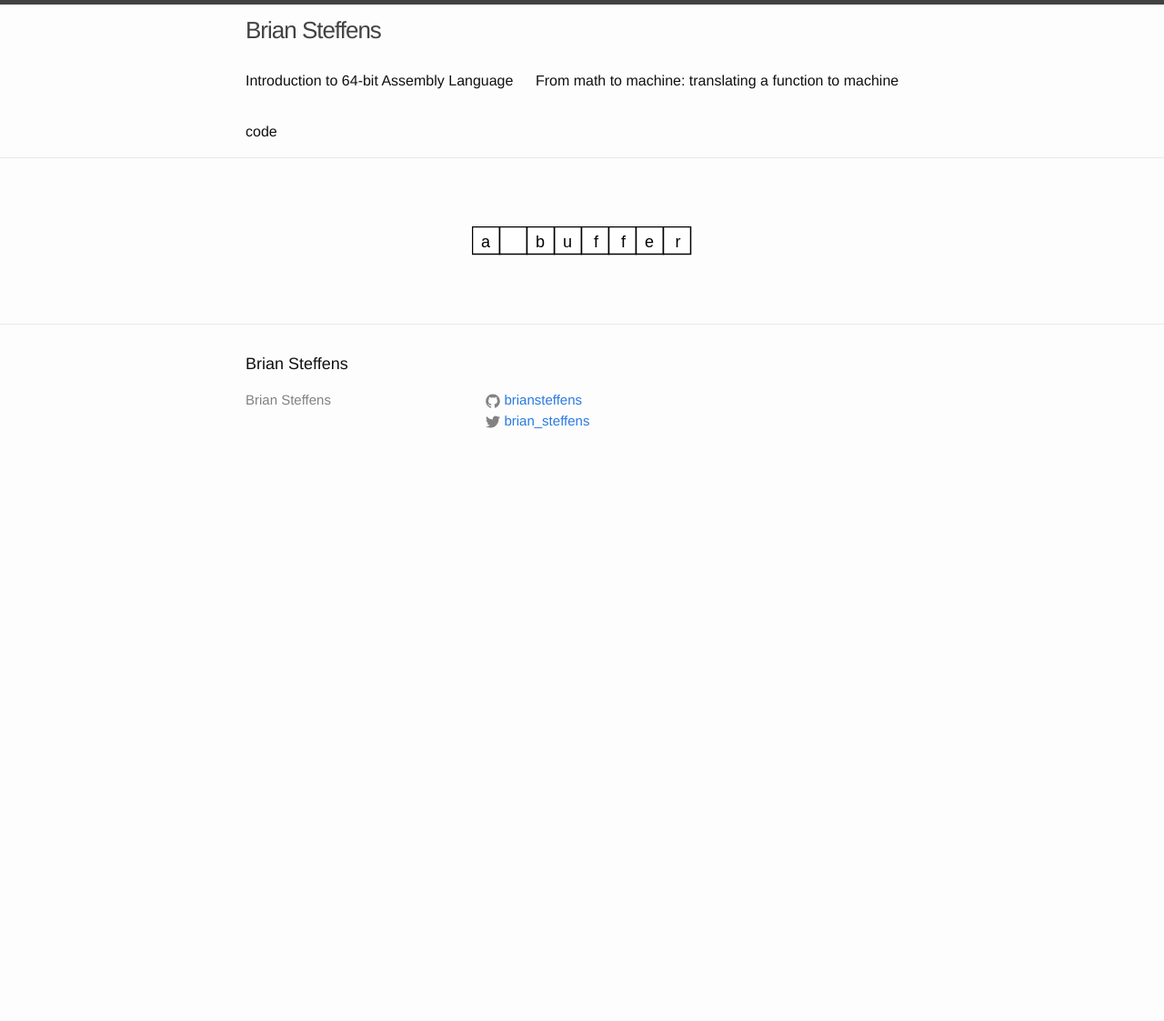
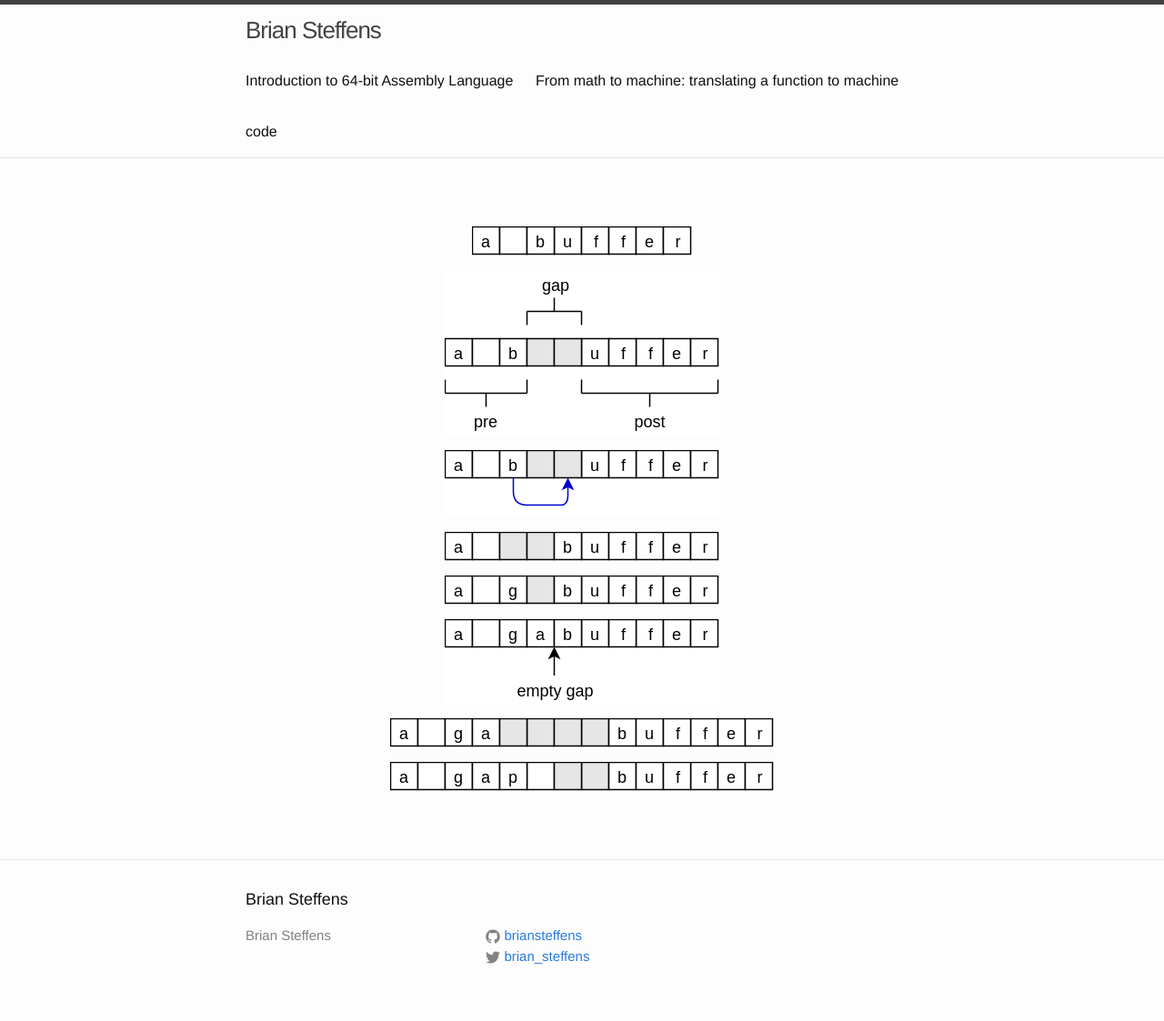
Before and after one commit to briansteffens/briansteffens.github.io, a Jekyll site: the page built from _posts/2017-06-19-split-buffer.md, in a window 1280 px wide. Shown: the whole page at 91% size. Built offline with Jekyll 4.4.1, drawn with Linux system fonts in a browser that asks for light colours; before the commit the page ends 900 px from its top, so only the background shows below that.

Commit message:
Add more images

```diff
--- a/_posts/2017-06-19-split-buffer.md
+++ b/_posts/2017-06-19-split-buffer.md
@@ -27,4 +27,11 @@ layout: default
   src="https://cdn.mathjax.org/mathjax/latest/MathJax.js?config=TeX-MML-AM_CHTML">
 </script>
 
-<div class="markdown-body"><p><a href="/blog/split-buffer/gap-buffer-1.svg" target="_blank"><img src="/blog/split-buffer/gap-buffer-1.svg" style="max-width:100%;"></a></p></div>
+<div class="markdown-body"><p><a href="/blog/split-buffer/gap-buffer-1.svg" target="_blank"><img src="/blog/split-buffer/gap-buffer-1.svg" style="max-width:100%;"></a></p>
+<p><a href="/blog/split-buffer/gap-buffer-2.svg" target="_blank"><img src="/blog/split-buffer/gap-buffer-2.svg" style="max-width:100%;"></a></p>
+<p><a href="/blog/split-buffer/gap-buffer-3.svg" target="_blank"><img src="/blog/split-buffer/gap-buffer-3.svg" style="max-width:100%;"></a></p>
+<p><a href="/blog/split-buffer/gap-buffer-4.svg" target="_blank"><img src="/blog/split-buffer/gap-buffer-4.svg" style="max-width:100%;"></a></p>
+<p><a href="/blog/split-buffer/gap-buffer-5.svg" target="_blank"><img src="/blog/split-buffer/gap-buffer-5.svg" style="max-width:100%;"></a></p>
+<p><a href="/blog/split-buffer/gap-buffer-6.svg" target="_blank"><img src="/blog/split-buffer/gap-buffer-6.svg" style="max-width:100%;"></a></p>
+<p><a href="/blog/split-buffer/gap-buffer-7.svg" target="_blank"><img src="/blog/split-buffer/gap-buffer-7.svg" style="max-width:100%;"></a></p>
+<p><a href="/blog/split-buffer/gap-buffer-8.svg" target="_blank"><img src="/blog/split-buffer/gap-buffer-8.svg" style="max-width:100%;"></a></p></div>
```
Also changed, not shown: blog/split-buffer/post.md (+7 -0 lines), blog/split-buffer/gap-buffer-2.svg (added), blog/split-buffer/gap-buffer-3.svg (added), blog/split-buffer/gap-buffer-4.svg (added), blog/split-buffer/gap-buffer-5.svg (added), blog/split-buffer/gap-buffer-6.svg (added), blog/split-buffer/gap-buffer-7.svg (added), blog/split-buffer/gap-buffer-8.svg (added), blog/split-buffer/gap-buffer.svg (deleted).
